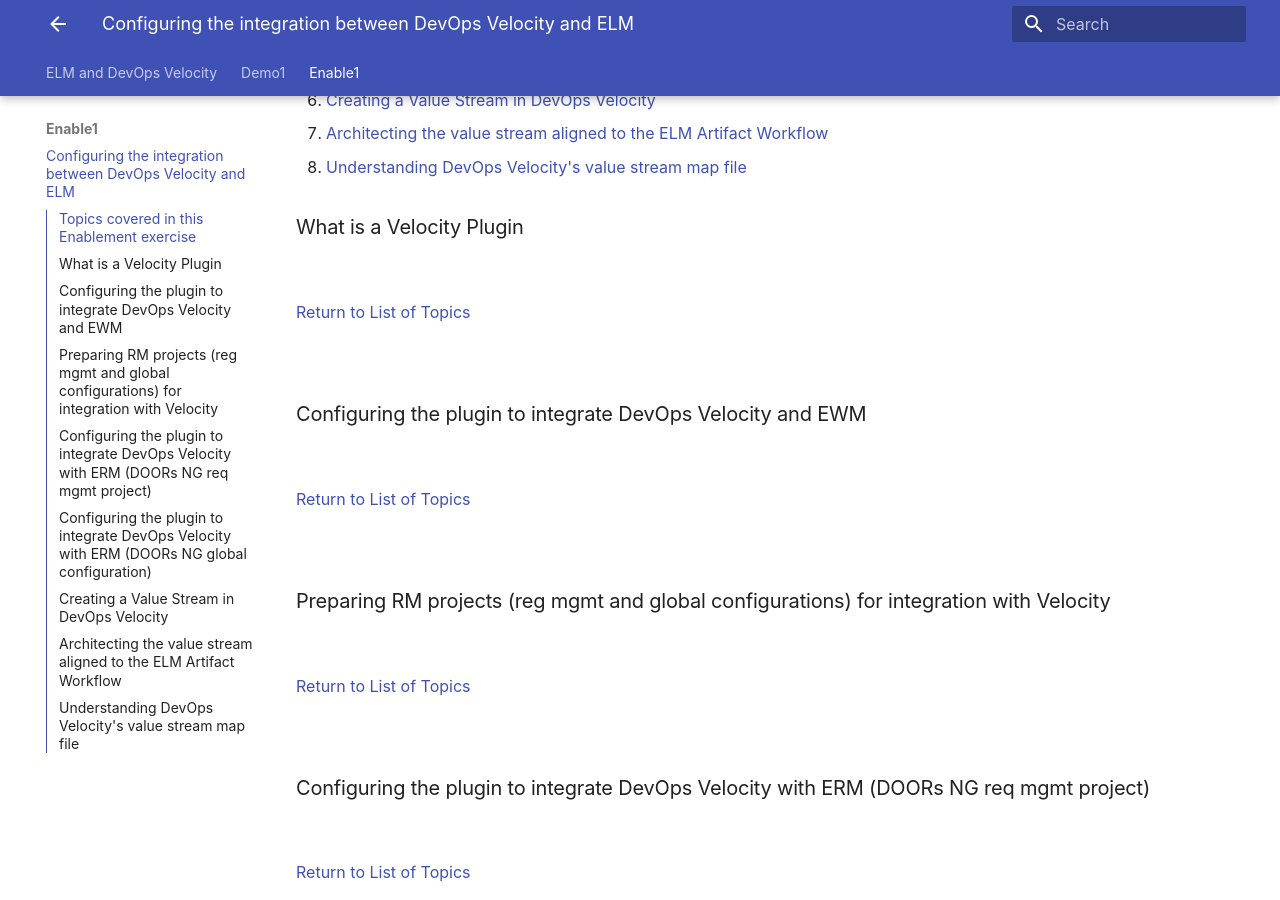
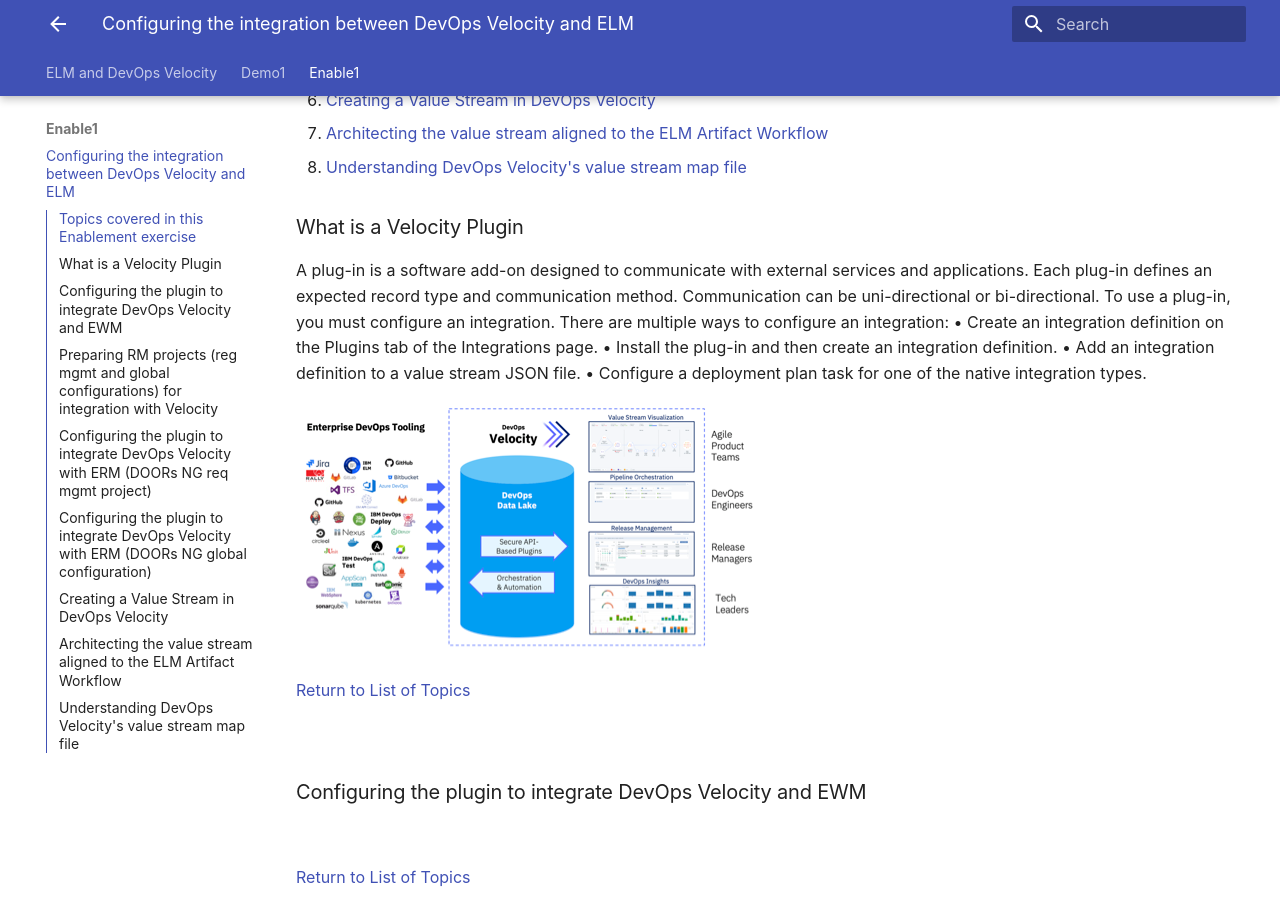
Before and after one commit to DevOpsAutomationLabs/ELM_Velocity, an MkDocs documentation site: the page built from docs/enable1/index.md, in a window 1280 px wide and 900 px high, scrolled down 354 px. Built offline with MkDocs 1.6.1 and Material for MkDocs 9.7.7, drawn with Linux system fonts in a browser that asks for light colours.

Commit message:
Plugins_section

```diff
--- a/docs/enable1/index.md
+++ b/docs/enable1/index.md
@@ -11,6 +11,14 @@
 8. [Understanding DevOps Velocity's value stream map file](#understanding-devops-velocitys-value-stream-map-file)
 
 ### What is a Velocity Plugin
+
+A plug-in is a software add-on designed to communicate with external services and applications. Each plug-in defines an expected record type and communication method. Communication can be uni-directional or bi-directional. To use a plug-in, you must configure an integration. There are multiple ways to configure an integration:
+•	Create an integration definition on the Plugins tab of the Integrations page.
+•	Install the plug-in and then create an integration definition.
+•	Add an integration definition to a value stream JSON file.
+•	Configure a deployment plan task for one of the native integration types.
+
+![Plugin architecture image](media/plugin_overview.png)
 <br/>
 
 [Return to List of Topics](#topics-covered-in-this-enablement-exercise)
```
Also changed, not shown: docs/enable1/media/plugin_overview.png (added).
